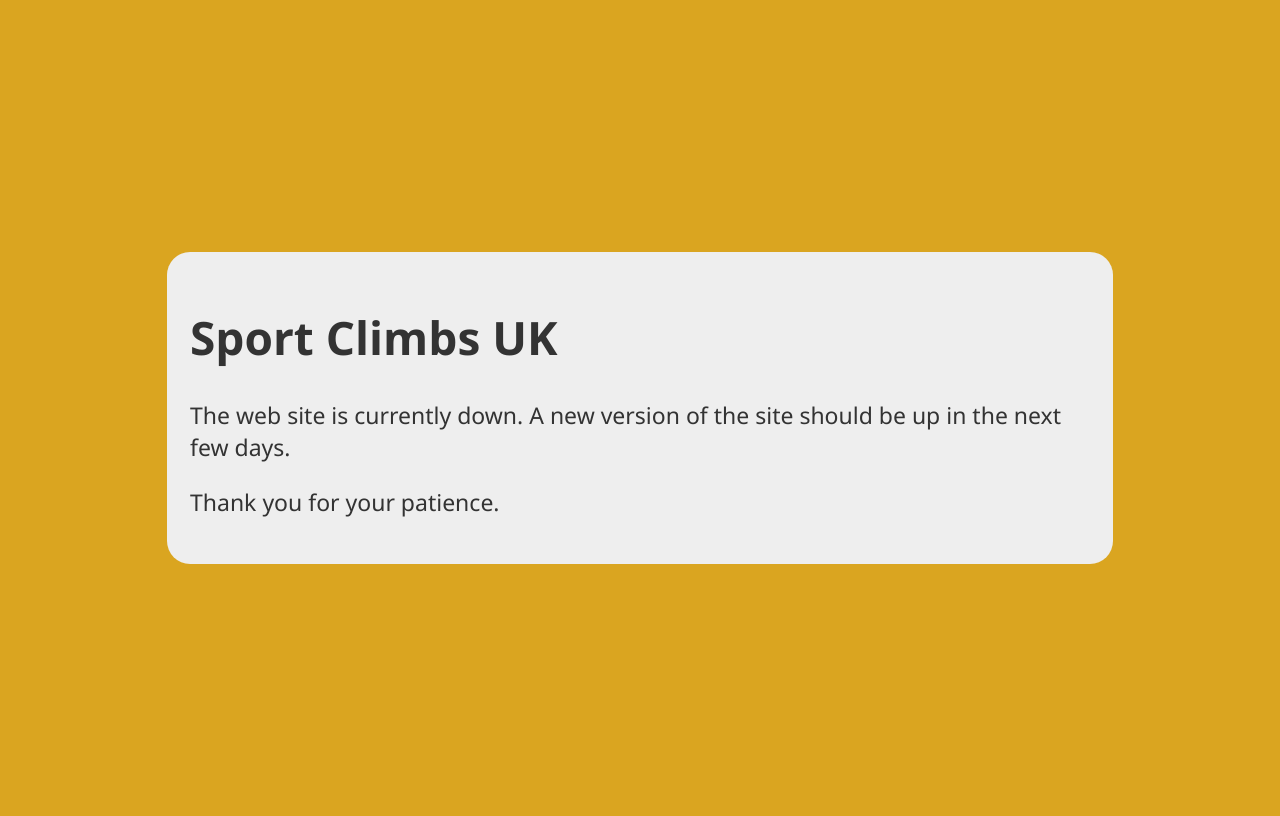
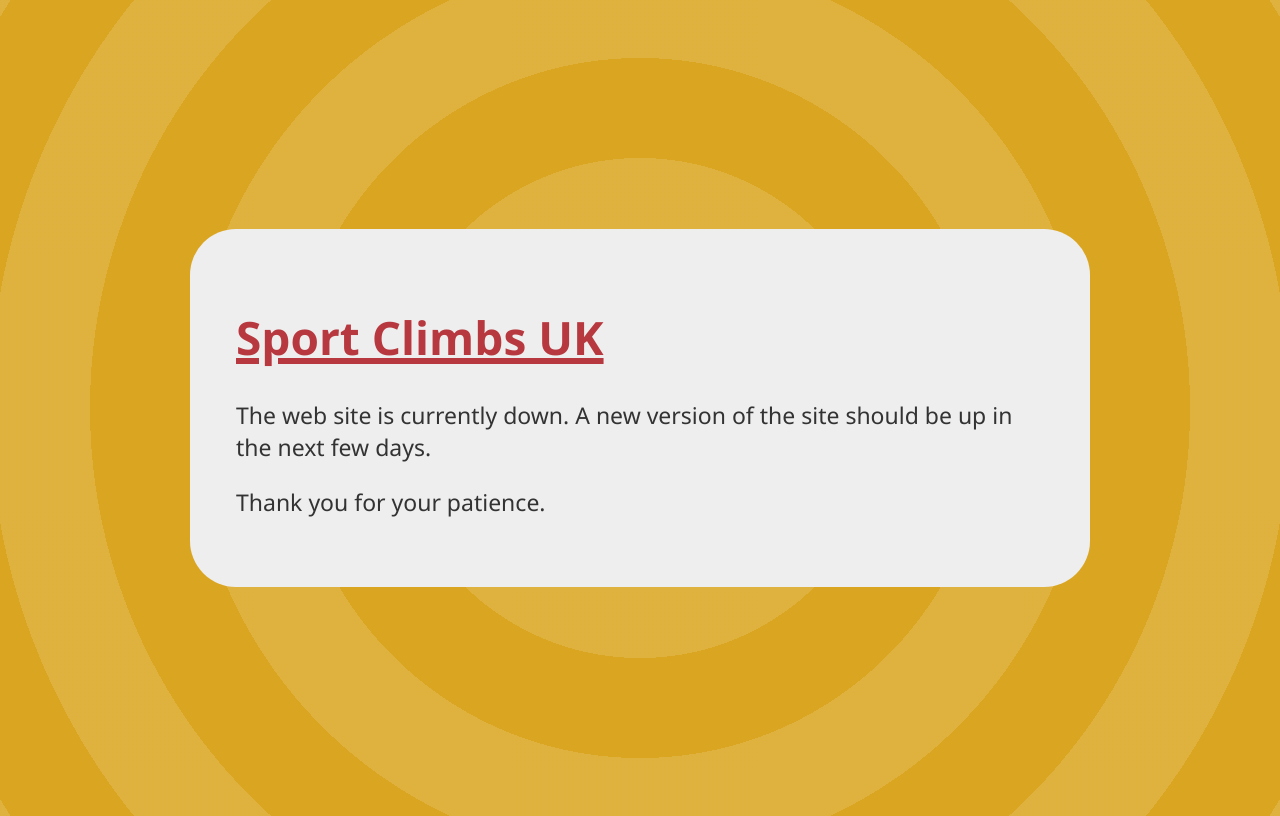
Before and after one commit to nightmnare/temp, a plain HTML site: page index.html in a window 1280 px wide. Drawn offline with Linux system fonts and the light colour scheme.

Commit message:
changed CSS

```diff
--- a/index.html
+++ b/index.html
@@ -6,8 +6,12 @@
     <meta name="viewport" content="width=device-width, initial-scale=1.0">
     <title>Sport Climbs</title>
     <style>
+        * {
+            box-sizing: border-box;
+        }
         body {
         background-color: goldenrod;
+        background-image: repeating-radial-gradient(circle, #fff2 150px 250px, transparent 250px 350px);
         font-family: 'segoe ui', helvetica, arial, verdana, sans-serif;
         font-size: 23px;
         color: #333;
@@ -18,9 +22,14 @@
         .container {
         max-width: 900px;
         margin: 0 auto;
-        padding: 1em;
-        border-radius: 1em;
+        padding: 2em;
+        border-radius: 2em;
         background-color: #eee;
+        }
+        h1 {
+            color: rgb(183, 56, 62);
+            font-weight: 900;
+            text-decoration: underline 6px;
         }
     </style>
 </head>
```
